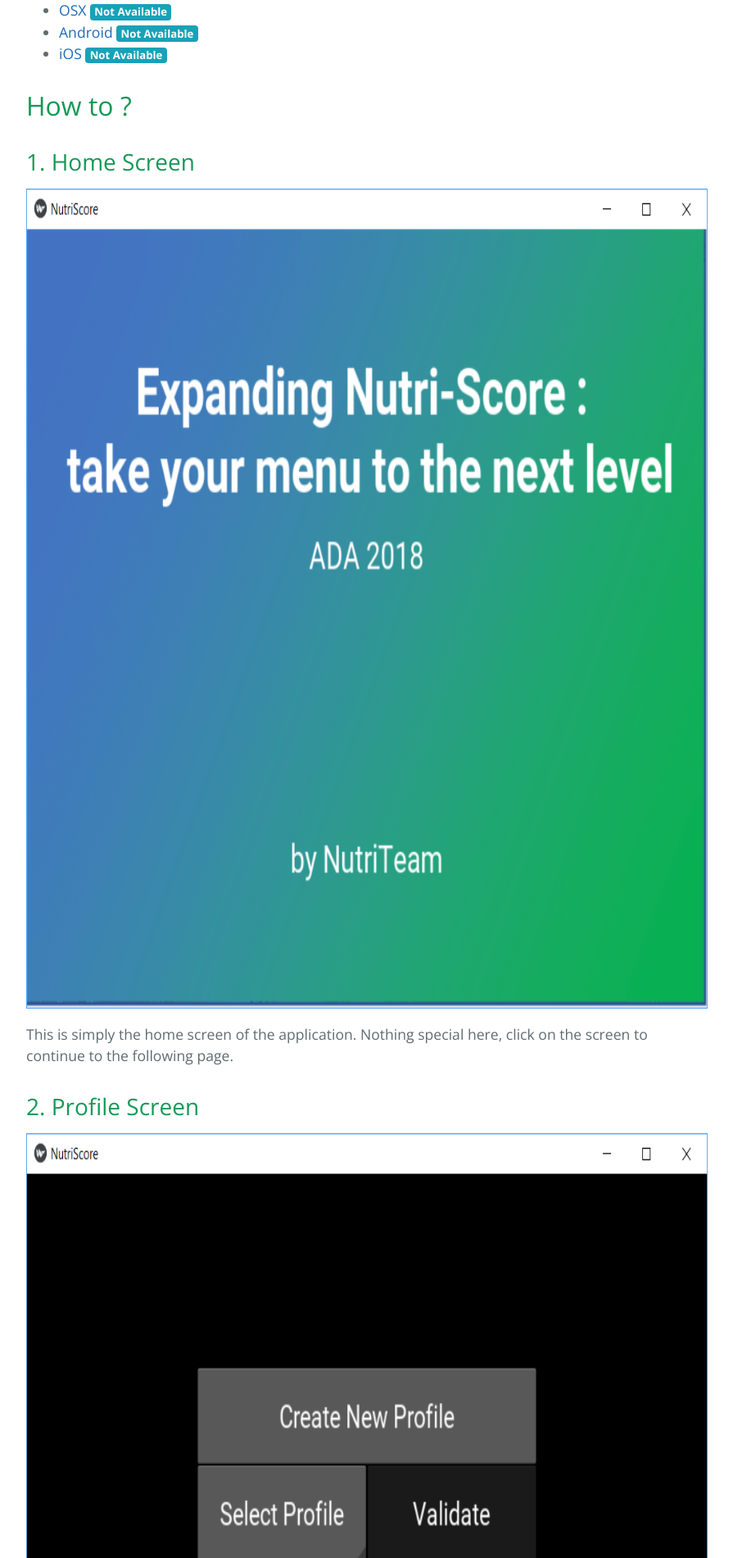
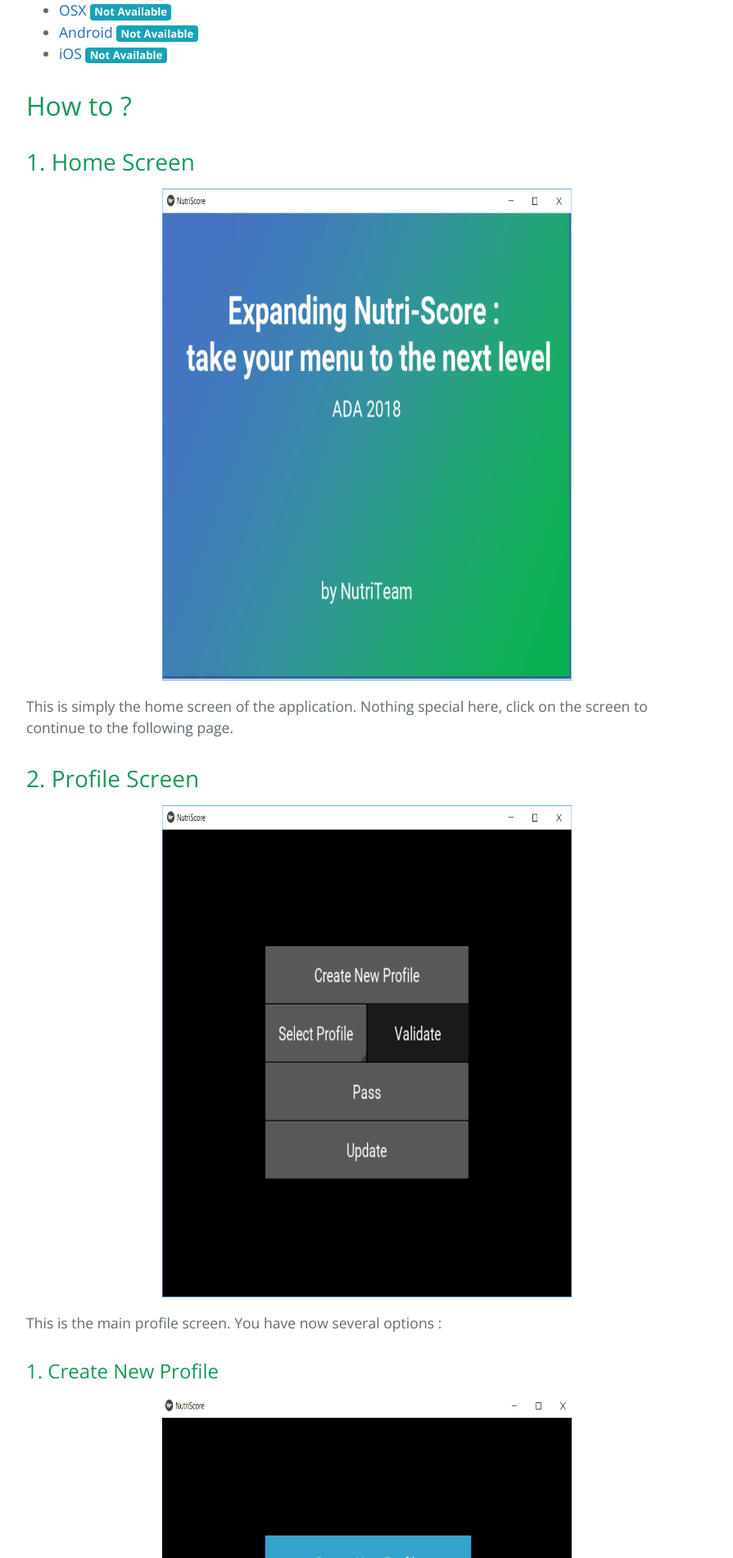
Before and after one commit to NutriTeam/Nutri_Score, a Jekyll site: the page built from app.md, in a window 1280 px wide. Shown: the part 1032-2932 px from the top of the page at 82% size, without its empty margins (192-1087 px from the left). Built offline with Jekyll 4.4.1, drawn with Linux system fonts in a browser that asks for light colours.

Commit message:
Update style.scss

```diff
--- a/assets/css/style.scss
+++ b/assets/css/style.scss
@@ -4,6 +4,6 @@
 @import 'jekyll-theme-cayman';
 
 .img_app {
-  height: 1000px;
-  width: 1600px;
+  height: 600px;
+  width: 500px;
 }
```
